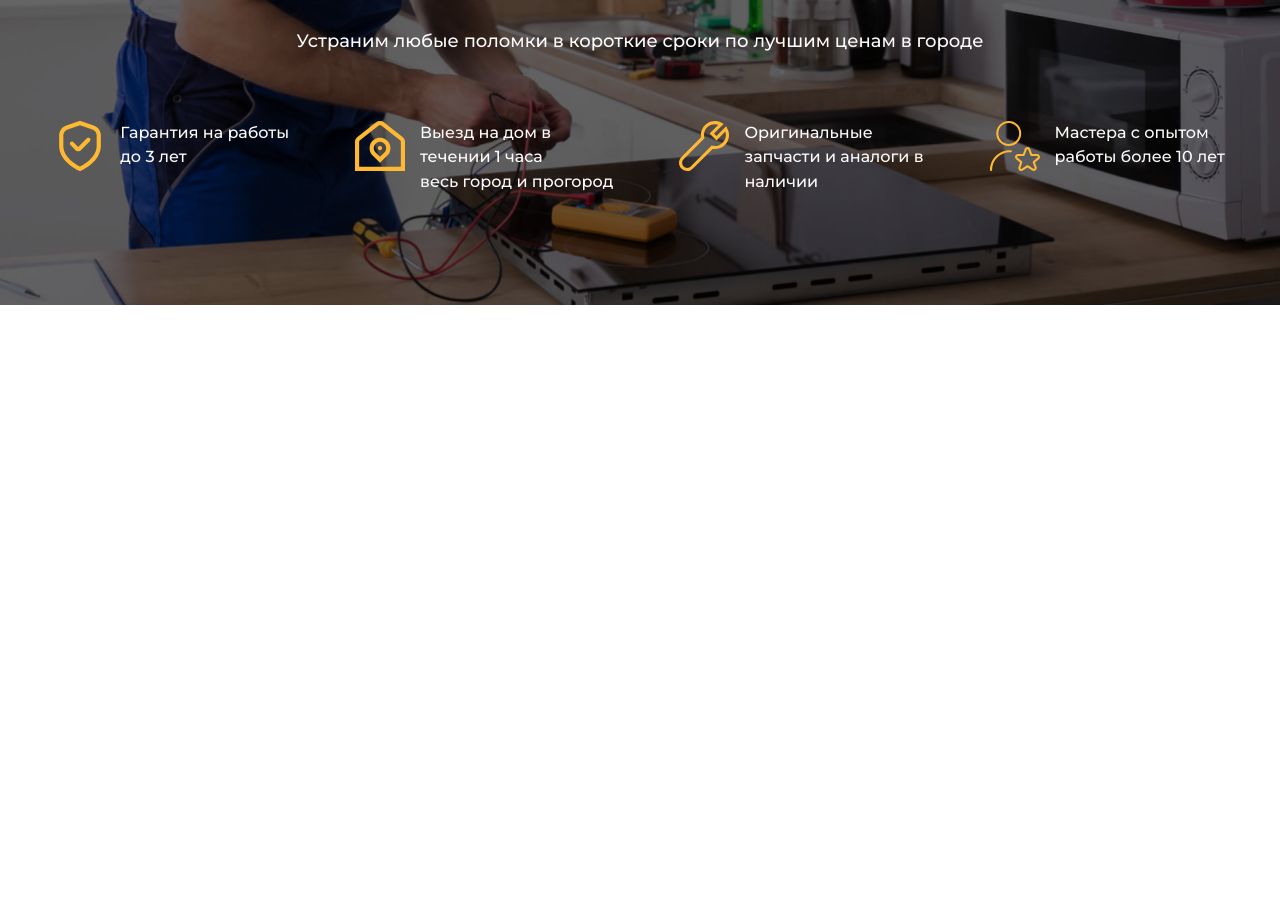
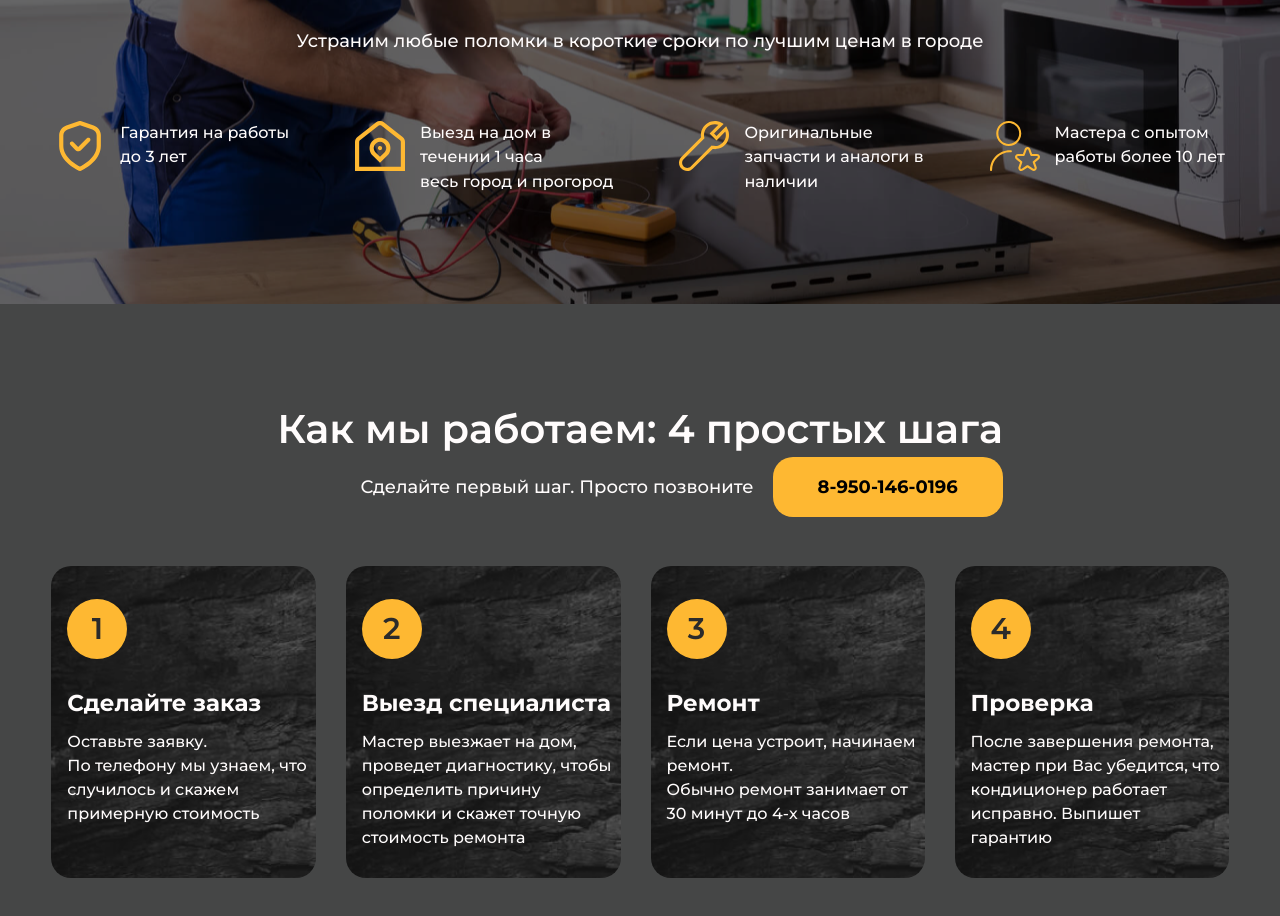
Before and after one commit to kirillovaaa/repair-services, a React (Create React App) app: page / in a window 1280 px wide. Shown: the part 500-1416 px from the top of the page. Before the commit the page ends 805 px from the top, so only its background shows below. Built offline with nearby package versions, Linux system fonts and the light colour scheme.

Commit message:
feat: сделать steps__items

```diff
--- a/src/components/App/App.js
+++ b/src/components/App/App.js
@@ -1,12 +1,14 @@
 import React from "react";
 import Header from "../Header/Header";
 import Promo from "../Promo/Promo";
+import Steps from "../Steps/Steps";
 
 const App = () => {
   return (
     <main>
       <Header />
       <Promo />
+      <Steps />
     </main>
   );
 };
--- a/src/components/Header/Header.css
+++ b/src/components/Header/Header.css
@@ -65,7 +65,7 @@
 }
 
 .header__button {
-  padding: 15px 40px;
+  padding: 15px 44px;
   border-radius: 20px;
   border: none;
   background: #feb832;
--- a/src/components/Header/Header.js
+++ b/src/components/Header/Header.js
@@ -31,7 +31,7 @@ function Header() {
           <img src={whatsapp} className="header__button-image" alt="whatsapp" />
         </a>
         <button className="header__button">
-          <a href="tel:+7 (950) 146-01-96">8-950-146-01-96</a>
+          <a href="tel:+7 (950) 146-01-96">8-950-146-0196</a>
         </button>
       </div>
     </header>
--- a/src/components/Promo/Promo.css
+++ b/src/components/Promo/Promo.css
@@ -12,7 +12,6 @@
   font-weight: 700;
   line-height: 70px;
   text-align: center;
-  color: #fffcfc;
   padding-top: 98px;
 }
 
@@ -42,7 +41,6 @@
   font-size: 18px;
   font-weight: 500;
   line-height: 24px;
-  color: #fffcfc;
   margin-bottom: 68px;
 }
 
@@ -50,7 +48,7 @@
   display: flex;
   flex-direction: row;
   gap: 66px;
-  margin-bottom: 110px;
+  margin-bottom: 109px;
 }
 
 .promo__item {
@@ -66,7 +64,6 @@
 .promo__item-text {
   font-size: 16px;
   line-height: 24.66px;
-  color: #fffcfc;
   font-weight: 500;
   margin: 0;
 }
--- a/src/components/Promo/Promo.js
+++ b/src/components/Promo/Promo.js
@@ -15,7 +15,7 @@ function Promo() {
       <div className="promo__buttons">
         <button className="promo__button">Вызвать мастера</button>
         <button className="promo__button">
-          <a href="tel:+7 (950) 146-01-96">8-950-146-01-96</a>
+          <a href="tel:+7 (950) 146-01-96">8-950-146-0196</a>
         </button>
       </div>
       <h2 className="promo__subtitle">
--- /dev/null
+++ b/src/components/Steps/Steps.css
@@ -0,0 +1,80 @@
+.steps {
+  display: flex;
+  flex-direction: column;
+  background-color: #454646;
+  padding-top: 96px;
+  align-items: center;
+}
+
+.steps__title {
+  margin: 0;
+  font-size: 40px;
+  font-weight: 600;
+  line-height: 57.6px;
+}
+
+.steps__subtitle-container {
+  display: flex;
+  flex-direction: row;
+  gap: 19px;
+  margin-bottom: 49px;
+  margin-left: 83px;
+}
+
+.steps__subtitle-text {
+  font-size: 18px;
+  font-weight: 500;
+  line-height: 24px;
+}
+.steps__subtitle-button {
+  padding: 0 45px;
+  border-radius: 20px;
+  border: none;
+  background: #feb832;
+  font-size: 18px;
+  font-weight: 700;
+}
+
+.steps__items {
+  display: flex;
+  flex-direction: row;
+  gap: 30px;
+  margin-bottom: 110px;
+}
+.steps__item {
+  display: flex;
+  flex-direction: column;
+  border-radius: 20px;
+  background: url(../../images/background.png);
+  background-size: cover;
+  padding: 33px 9px 28px 16px;
+}
+
+.steps__item-number {
+  display: flex;
+  background-color: #feb832;
+  width: 60px;
+  justify-content: center;
+  height: 60px;
+  border-radius: 50%;
+  color: #2b2b2b;
+  font-size: 30px;
+  font-weight: 600;
+  line-height: 24px;
+  margin-bottom: 32px;
+  align-items: center;
+}
+
+.steps__item-title {
+  margin: 0;
+  margin-bottom: 15px;
+  font-size: 23px;
+  font-weight: 700;
+  line-height: 24px;
+}
+.steps__item-subtitle {
+  margin: 0;
+  font-size: 16px;
+  font-weight: 500;
+  line-height: 24px;
+}
--- /dev/null
+++ b/src/components/Steps/Steps.js
@@ -0,0 +1,61 @@
+import React from "react";
+import "./Steps.css";
+
+function Steps() {
+  return (
+    <section className="steps">
+      <h1 className="steps__title">Как мы работаем: 4 простых шага</h1>
+      <div className="steps__subtitle-container">
+        <h3 className="steps__subtitle-text">
+          Сделайте первый шаг. Просто позвоните
+        </h3>
+        <button className="steps__subtitle-button">8-950-146-0196</button>
+      </div>
+      <div className="steps__items">
+        <div className="steps__item">
+          <span className="steps__item-number">1</span>
+          <h2 className="steps__item-title">Сделайте заказ</h2>
+          <h3 className="steps__item-subtitle">
+            Оставьте заявку. <br />
+            По телефону мы узнаем, что <br />
+            случилось и скажем <br />
+            примерную стоимость
+          </h3>
+        </div>
+        <div className="steps__item">
+          <span className="steps__item-number">2</span>
+          <h2 className="steps__item-title">Выезд специалиста</h2>
+          <h3 className="steps__item-subtitle">
+            Мастер выезжает на дом, <br />
+            проведет диагностику, чтобы <br />
+            определить причину <br />
+            поломки и скажет точную <br /> стоимость ремонта
+          </h3>
+        </div>
+        <div className="steps__item">
+          <span className="steps__item-number">3</span>
+          <h2 className="steps__item-title">Ремонт</h2>
+          <h3 className="steps__item-subtitle">
+            Если цена устроит, начинаем
+            <br />
+            ремонт. <br />
+            Обычно ремонт занимает от <br />
+            30 минут до 4-х часов
+          </h3>
+        </div>
+        <div className="steps__item">
+          <span className="steps__item-number">4</span>
+          <h2 className="steps__item-title">Проверка</h2>
+          <h3 className="steps__item-subtitle">
+            После завершения ремонта, <br />
+            мастер при Вас убедится, что <br />
+            кондиционер работает <br />
+            исправно. Выпишет <br /> гарантию
+          </h3>
+        </div>
+      </div>
+    </section>
+  );
+}
+
+export default Steps;
--- a/src/index.css
+++ b/src/index.css
@@ -5,6 +5,7 @@ body {
   -webkit-font-smoothing: antialiased;
   -moz-osx-font-smoothing: grayscale;
   font-family: "Montserrat", sans-serif;
+  color: #fffcfc;
 }
 
 code {
```
Also changed, not shown: src/images/background.png (added).
